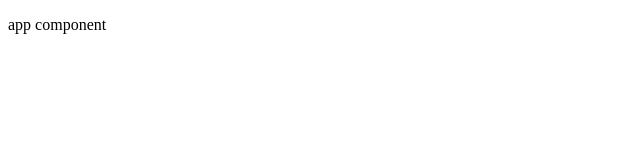
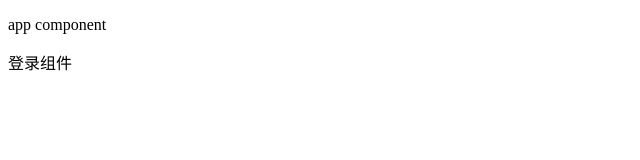
Before and after one commit to xuailun/admin-vue, a Vue app: page /#/login in a window 1280 px wide. Before the commit this address led to /#/. Shown: the top 160 px of the page, without its empty margins (0-640 px from the left). Built offline with nearby package versions, Linux system fonts and the light colour scheme; the HTML template or start-up script is replaced by a standard one.

Commit message:
添加登录和home组件配置路由

```diff
--- a/src/App.vue
+++ b/src/App.vue
@@ -1,6 +1,7 @@
 <template>
   <div id="app">
     <p>app component</p>
+    <router-view></router-view>
   </div>
 </template>
 
--- /dev/null
+++ b/src/components/home/home.vue
@@ -0,0 +1,17 @@
+<template>
+<div>
+  <p>home component</p>
+</div>
+</template>
+
+<script>
+export default {
+  data () {
+    return {}
+  }
+}
+</script>
+
+<style>
+
+</style>
--- /dev/null
+++ b/src/components/login/login.vue
@@ -0,0 +1,17 @@
+<template>
+<div>
+  <p>登录组件</p>
+</div>
+</template>
+
+<script>
+export default {
+  data () {
+    return {}
+  }
+}
+</script>
+
+<style>
+
+</style>
--- a/src/router/index.js
+++ b/src/router/index.js
@@ -1,9 +1,21 @@
 import Vue from 'vue'
 import Router from 'vue-router'
+import Login from '@/components/login/login'
+import Home from '@/components/home/home'
 
 Vue.use(Router)
 
 export default new Router({
   routes: [
+    {
+      name: 'login',
+      path: '/login',
+      component: Login
+    },
+    {
+      name: 'home',
+      path: '/',
+      component: Home
+    }
   ]
 })
```
